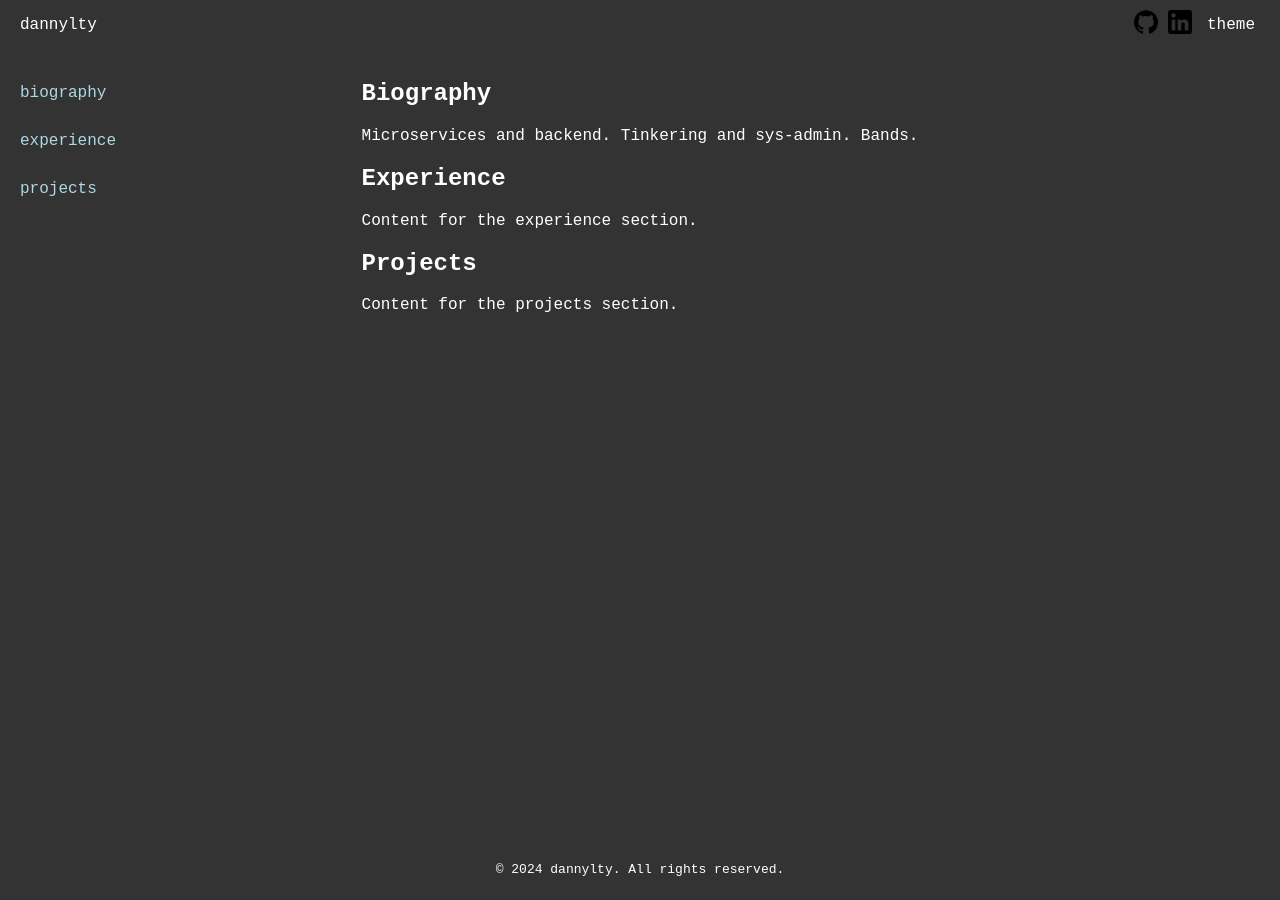
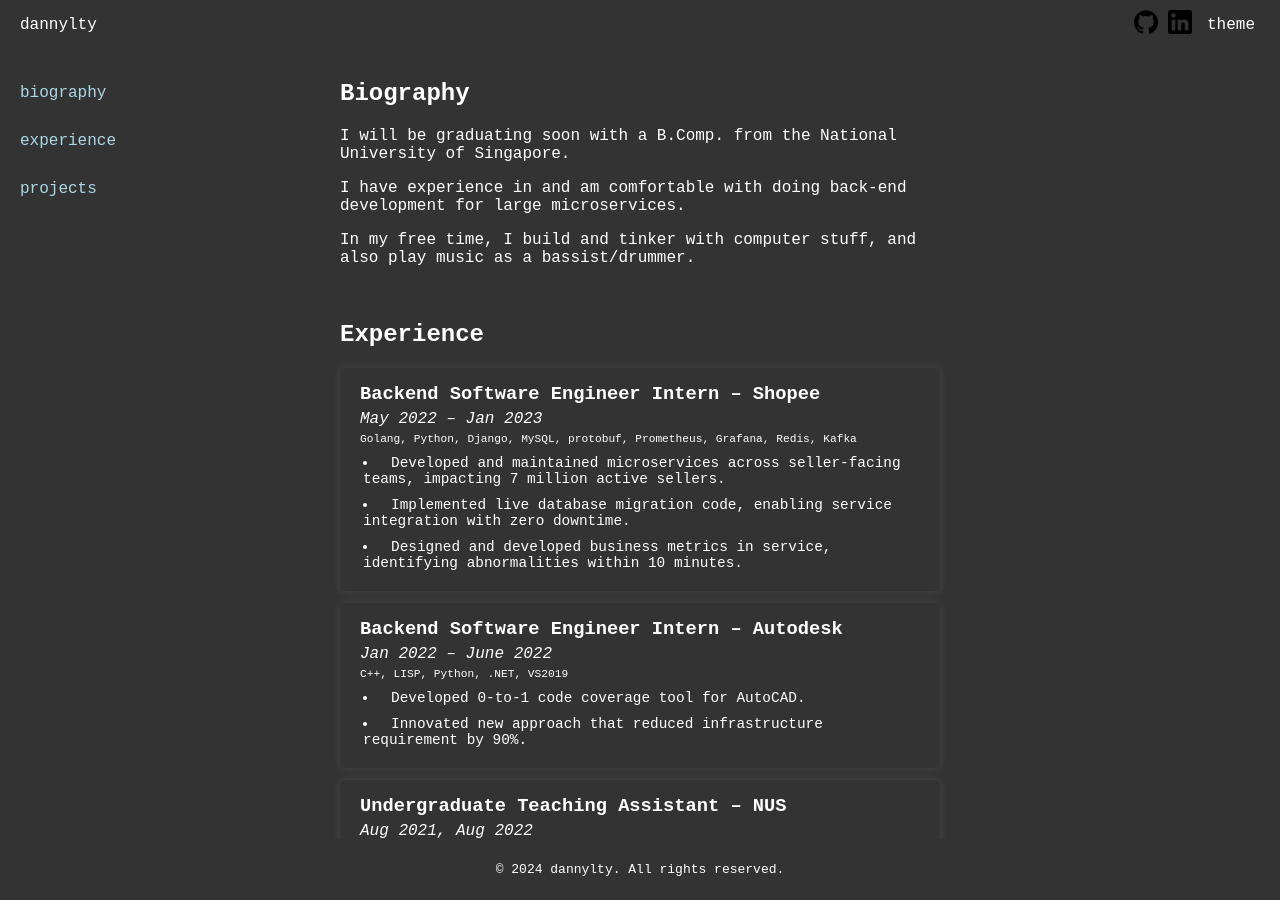
Before and after one commit to dannylty/portfolio, a Jekyll site: the page built from about.md, in a window 1280 px wide and 900 px high. Built offline with Jekyll 4.4.1, drawn with Linux system fonts in a browser that asks for light colours; some of the changed text lies outside the part shown.

Commit message:
Make progress for about page

```diff
--- a/_sass/_about.scss
+++ b/_sass/_about.scss
@@ -26,7 +26,8 @@
   }
 
 .main-content {
-    // margin-left: 100px;  // Give space for the sidebar
+  margin-left: 100px;  // Give space for the sidebar
+  margin-right: 100px;
   padding: 20px;  // Add padding for the content
   max-width: 600px;
 }
@@ -34,9 +35,43 @@
 @media (max-width: 768px) {
   .main-content {
     margin-top: 28px;
+    margin-left: 50px;
+    margin-right: 50px;
   }
 
   .sidebar {
     display: none;
   }
 }
+
+.about-cell-container {
+  max-width: 600px;
+  width: 100%;
+  box-shadow: 0 0 10px var(--box-shadow-color);
+  padding: 10px;
+  box-sizing: border-box;
+  background: var(--background-color);
+  border-radius: 5px;
+  margin-top: 5px; /* Additional margin if needed */
+  margin-bottom: 12px;
+  padding-left: 20px;
+  padding-right:20px;
+  //
+
+  ul {
+    list-style: disc;
+    list-style-position: inside;
+    padding: 0;
+    margin: 3px;
+  }
+
+  li {
+    margin: 10px 0;
+    font-size: 90%;
+  }
+
+  h3, p {
+    margin-top: 5px;
+    margin-bottom: 5px;
+  }
+}
--- a/_sass/_base.scss
+++ b/_sass/_base.scss
@@ -5,8 +5,9 @@ body {
     display: flex;
     justify-content: center;
     align-items: flex-start; /* Changed from center to start */
-    height: 100vh;
+    min-height: 400px;
     margin: 0;
+    margin-bottom: 60px;
     padding-top: 40px; /* Added padding to push content below the header */
 }
 
--- a/_sass/_home.scss
+++ b/_sass/_home.scss
@@ -3,7 +3,7 @@
     max-width: 600px;
     margin: auto;  /* Centers the container */
     position: relative;  /* Adjust positioning */
-    top: -10%;  /* Push down to middle */
+    top: -2%;  /* Push down to middle */
     padding: 10px;
     box-shadow: 0 0 10px var(--box-shadow-color);
     background: var(--background-color);
--- a/_sass/_layout.scss
+++ b/_sass/_layout.scss
@@ -32,6 +32,7 @@ footer {
 .home-link {
     text-decoration: none;
     color: var(--text-color); /* Adjust color to match theme */
+    padding: 5px;
     padding-left: 10px;
 }
 
--- a/about.md
+++ b/about.md
@@ -4,12 +4,50 @@ title: About
 ---
 
 ## Biography
-Microservices and backend.
-Tinkering and sys-admin.
-Bands.
+I will be graduating soon with a B.Comp. from the National University of Singapore.
+
+I have experience in and am comfortable with doing back-end development for large microservices.
+
+In my free time, I build and tinker with computer stuff, and also play music as a bassist/drummer.
+
+<br>
 
 ## Experience
-Content for the experience section.
+<div class="about-cell-container" markdown="1">
+### Backend Software Engineer Intern – Shopee
+_May 2022 – Jan 2023_
+<div style="font-size:70%;">Golang, Python, Django, MySQL, protobuf, Prometheus, Grafana, Redis, Kafka</div>
+- &nbsp;Developed and maintained microservices across seller-facing teams, impacting 7 million active sellers.
+- &nbsp;Implemented live database migration code, enabling service integration with zero downtime.
+- &nbsp;Designed and developed business metrics in service, identifying abnormalities within 10 minutes.
+</div>
+
+<div class="about-cell-container" markdown="1">
+### Backend Software Engineer Intern – Autodesk
+_Jan 2022 – June 2022_
+<div style="font-size:70%;">C++, LISP, Python, .NET, VS2019</div>
+- &nbsp;Developed 0-to-1 code coverage tool for AutoCAD.
+- &nbsp;Innovated new approach that reduced infrastructure requirement by 90%.
+</div>
+
+<div class="about-cell-container" markdown="1">
+### Undergraduate Teaching Assistant – NUS
+_Aug 2021, Aug 2022_
+<div style="font-size:70%;">C++, LISP, Python, .NET, VS2019</div>
+- &nbsp;CS3244 Machine Learning (Aug 2021)
+- &nbsp;CS3210 Parallel Computing (Aug 2022)
+</div>
+
+<div class="about-cell-container" markdown="1">
+### Undergraduate Student Researcher – NUS
+_Feb 2021 – May 2021_
+- &nbsp;Designed and implemented programs for large-scale text collection from online platforms.
+</div>
+Updated as of 26 Apr 2024.
+
+<br>
 
 ## Projects
-Content for the projects section.
+asdf
+asdf
+asdf
```
Also changed, not shown: 2 other files. Lines whose indentation alone changed are shown as unchanged.
